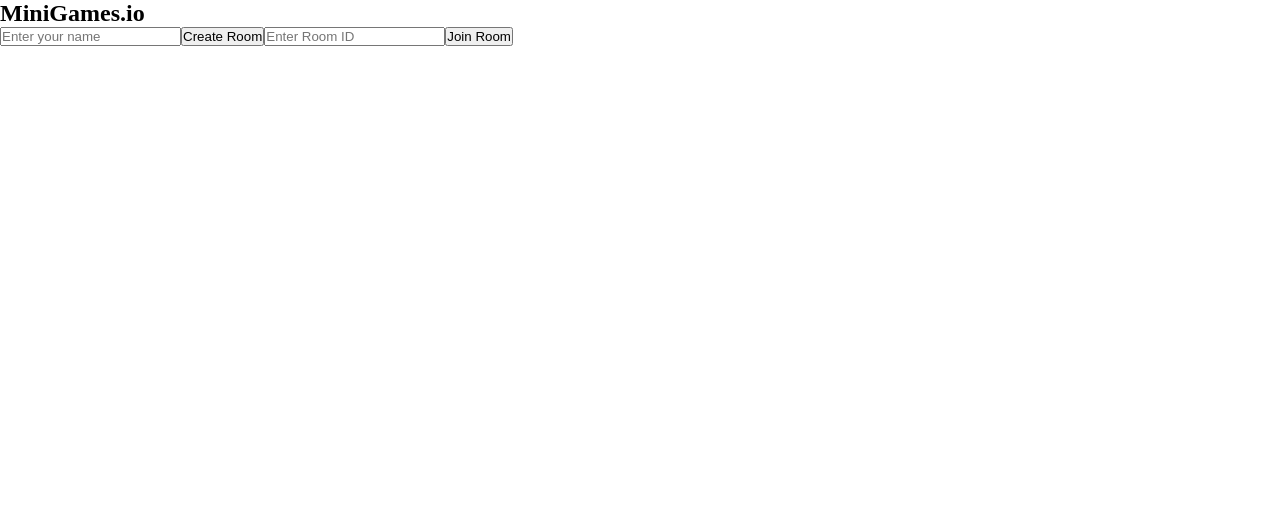
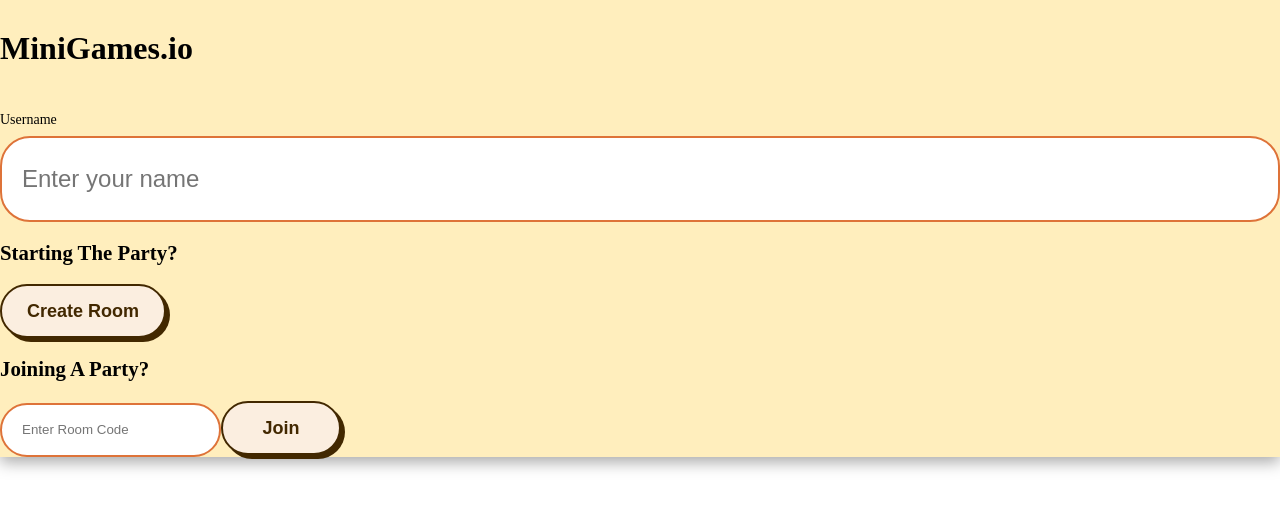
Before and after one commit to Decoldest/mingames, a React (Vite) app in the folder frontend/: page / in a window 1280 px wide. Shown: the top 508 px of the page. Built offline with nearby package versions, Linux system fonts and the light colour scheme; no server answers.

Commit message:
style homepage with scss and tailwind css

```diff
--- a/frontend/package.json
+++ b/frontend/package.json
@@ -27,6 +27,7 @@
     "eslint-plugin-react-hooks": "^4.6.0",
     "eslint-plugin-react-refresh": "^0.4.6",
     "postcss": "^8.4.39",
+    "sass": "^1.77.8",
     "tailwindcss": "^3.4.4",
     "vite": "^5.2.0"
   }
--- a/frontend/src/components/Homepage.jsx
+++ b/frontend/src/components/Homepage.jsx
@@ -92,7 +92,7 @@ export default function Homepage() {
   }
 
   return (
-    <main className="font-sans m-4">
+    <main className="font-sans min-h-screen flex items-start justify-center pt-20">
       <Join
         creatingRoom={true}
         handleCreateRoom={handleCreateRoom}
--- a/frontend/src/components/Join.jsx
+++ b/frontend/src/components/Join.jsx
@@ -1,4 +1,5 @@
 import PropTypes from "prop-types";
+import "./Join.scss";
 
 Join.propTypes = {
   creatingRoom: PropTypes.bool,
@@ -24,9 +25,14 @@ export default function Join({
   roomHandler,
 }) {
   return (
-    <section>
+    <section className="join flex flex-col items-center justify-start py-12 w-5/6 sm:w-3/4 lg:w-2/3 mx-auto rounded-2xl">
   <h1>MiniGames.io</h1>
+  {creatingRoom ? (
+    <div className="flex flex-col gap-10 md:gap-16 w-5/6">
+      <div className="w-full">
+        <label htmlFor="username">Username</label>
         <input
+          id="username"
           type="text"
           value={username}
           onChange={(e) => {
@@ -34,10 +40,17 @@ export default function Join({
             errorHandler(null);
           }}
           placeholder="Enter your name"
+          className="w-full"
         />
-      {creatingRoom && (
-        <>
-          <button onClick={handleCreateRoom}>Create Room</button>
+      </div>
+      <div className="flex flex-col w-full md:flex-row gap-4 md:gap-20">
+        <div className="flex-grow md:w-1/2">
+          <h5>Starting The Party?</h5>
+          <button onClick={handleCreateRoom} className="w-full main-button">Create Room</button>
+        </div>
+        <div className="flex-grow md:w-1/2">
+          <h5>Joining A Party?</h5>
+          <div className="flex flex-row w-full gap-2">
             <input
               type="text"
               value={roomID}
@@ -45,12 +58,34 @@ export default function Join({
                 roomHandler(e.target.value);
                 errorHandler(null);
               }}
-            placeholder="Enter Room ID"
+              placeholder="Enter Room Code"
+              className="shrink"
             />
-        </>
+            <button onClick={handleJoinRoom} className="main-button"
+            >Join</button>
+          </div>
+        </div>
+      </div>
+    </div>
+  ) : (
+    <div className="w-full">
+      <p>Joining room: {roomID}</p>
+      <input
+        id="username"
+        type="text"
+        value={username}
+        onChange={(e) => {
+          usernameHandler(e.target.value);
+          errorHandler(null);
+        }}
+        placeholder="Enter your name"
+        className="w-full"
+      />
+      <button onClick={handleJoinRoom} className="w-full main-button">Join Room</button>
+    </div>
   )}
-      <button onClick={handleJoinRoom}>Join Room</button>
   {error && <div className="error">{error}</div>}
 </section>
+
   );
 }
--- /dev/null
+++ b/frontend/src/components/Join.scss
@@ -0,0 +1,68 @@
+$join-background-color: #FFEEBD;
+$join-input-border: #DE7339;
+
+.join {
+  background-color: $join-background-color;
+  box-shadow: rgba(0, 0, 0, 0.35) 0px 5px 15px;
+
+  * {
+    line-height: 3em;
+  }
+
+  label {
+    line-height: initial;
+  }
+
+  h1 {
+    font-size: 2rem;
+    font-weight: bold;
+    margin-bottom: 1rem;
+  }
+  h5 {
+    font-size: 1.3rem;
+  }
+
+  p {
+    font-size: 1.25rem;
+    margin-bottom: 1rem;
+  }
+
+  input {
+    border: 2px solid $join-input-border;
+    border-radius: 30px;
+    padding: 5px 20px;
+
+    &:focus {
+      border-color: #F6BD5A;
+      outline: none;
+      box-shadow: 0 0 5px rgba(246, 189, 90, 0.6);
+    }
+  }
+
+  label {
+    display: block;
+    font-size: 0.875rem;
+    margin-bottom: 0.5rem;
+  }
+
+  .error {
+    color: red;
+    font-size: 1rem;
+    margin-top: 1rem;
+  }
+}
+
+
+#username {
+  font-size: 1.5rem;
+  width: 100%;
+
+
+  @media (max-width: 768px) {
+    font-size: 1.2rem;
+  }
+
+  @media (max-width: 480px) {
+    font-size: 0.8rem;
+  }
+}
--- a/frontend/src/components/Room.jsx
+++ b/frontend/src/components/Room.jsx
@@ -92,7 +92,7 @@ export default function Room() {
   };
 
   return (
-    <main className="font-sans m-4">
+    <main className="font-sans min-h-screen flex items-start justify-center pt-20">
       {waiting ? (
         <WaitingRoom username={username} isPartyLeader={isPartyLeader} />
       ) : playing ? (
@@ -109,6 +109,7 @@ export default function Room() {
           errorHandler={errorHandler}
           username={username}
           usernameHandler={usernameHandler}
+          roomID={roomID}
         />
       )}
     </main>
--- a/frontend/src/index.css
+++ /dev/null
@@ -1,42 +0,0 @@
-
-@tailwind components;
-@tailwind utilities;
-
-* {
-  margin: 0;
-  padding: 0;
-}
-
-.squirtle-sprite{
-  image-rendering: pixelated;
-}
-
-.squirtle-animated{
-  position: relative;
-  width: 100px;
-  height: 100px;
-}
-
-/* .rotate-container {
-  display: flex;
-  align-items: center;
-  justify-content: center;
-}
-
-@media (max-width: 800px), screen and (orientation: portrait) {
-  .rotate-container {
-    -webkit-transform: rotate(90deg);
-    -moz-transform: rotate(90deg);
-    -o-transform: rotate(90deg);
-    -ms-transform: rotate(90deg);
-    transform: rotate(90deg);
-    transform-origin: center center;
-
-  }
-} */
-
-canvas {
-  width: 100%;
-  height: 100%;
-  object-fit: contain;
-}
--- /dev/null
+++ b/frontend/src/index.scss
@@ -0,0 +1,67 @@
+
+@tailwind components;
+@tailwind utilities;
+
+$main-background-colour: #EE9C39;
+$main-button-colour:#422800;
+
+* {
+  margin: 0;
+  padding: 0;
+  box-sizing: border-box;
+}
+
+.squirtle-sprite{
+  image-rendering: pixelated;
+}
+
+.squirtle-animated{
+  position: relative;
+  width: 100px;
+  height: 100px;
+}
+
+main {
+  background-color: $main-background-colour;
+}
+
+.main-button {
+  background-color: #fbeee0;
+  border: 2px solid $main-button-colour;
+  border-radius: 30px;
+  box-shadow: $main-button-colour 4px 4px 0 0;
+  color: $main-button-colour;
+  cursor: pointer;
+  display: inline-block;
+  font-weight: 600;
+  font-size: 18px;
+  padding: 0 18px;
+  line-height: 50px;
+  text-align: center;
+  text-decoration: none;
+  user-select: none;
+  -webkit-user-select: none;
+  touch-action: manipulation;
+}
+
+.main-button:hover {
+  background-color: #fff;
+}
+
+.main-button:active {
+  box-shadow: $main-button-colour 2px 2px 0 0;
+  transform: translate(2px, 2px);
+}
+
+@media (min-width: 768px) {
+  .main-button {
+    min-width: 120px;
+    padding: 0 25px;
+  }
+}
+
+canvas {
+  width: 100%;
+  height: 100%;
+  object-fit: contain;
+}
--- a/frontend/src/main.jsx
+++ b/frontend/src/main.jsx
@@ -1,6 +1,6 @@
 import React from "react";
 import ReactDOM from "react-dom/client";
 import App from "./App.jsx";
-import "./index.css";
+import "./index.scss";
 
 ReactDOM.createRoot(document.getElementById("root")).render(<App />);
```
Also changed, not shown: 1 other file (tests, documents, lock files or other folders). Lines whose indentation alone changed are shown as unchanged.
